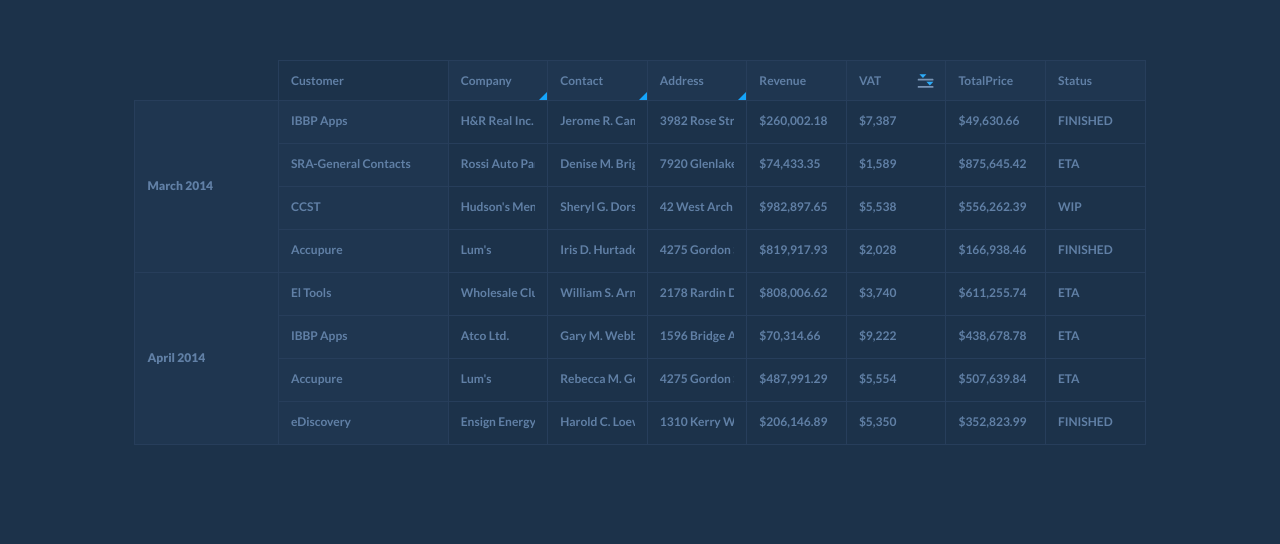
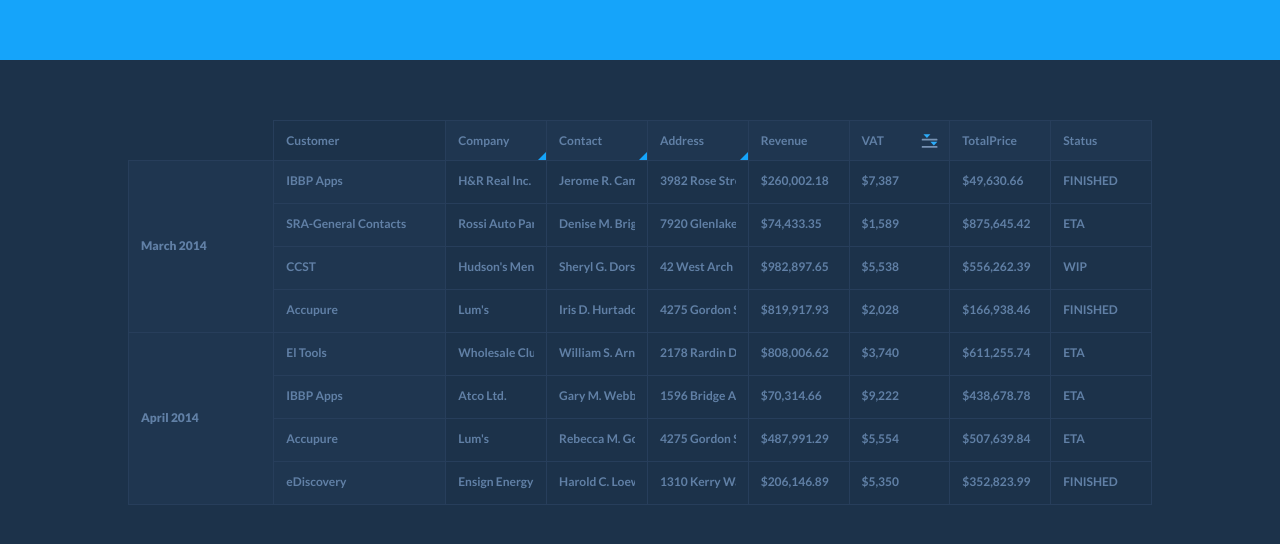
Before and after one commit to LucienLee/vue-data-grid, a Vue app: page / in a window 1280 px wide. Shown: the top 544 px of the page. Built offline with nearby package versions, Linux system fonts and the light colour scheme.

Commit message:
add nav bar

```diff
--- a/src/App.vue
+++ b/src/App.vue
@@ -1,14 +1,17 @@
 <template lang="pug">
 #app
-  dg-table
+  nav-bar
+  dg-table.table
 </template>
 
 <script>
 import DgTable from 'components/DgTable'
+import NavBar from 'components/NavBar'
 
 export default {
   name: 'app',
   components: {
+    NavBar,
     DgTable
   }
 }
@@ -22,12 +25,15 @@
   font-size: 12px
   background: $bg-color
   color: $text-color
+  margin: 0
 
 #app
   font-family: Lato, Arial, sans-serif
   font-weight: 700
   -webkit-font-smoothing: antialiased
   -moz-osx-font-smoothing: grayscale
+
+.table
   margin-top: 60px
 
 a
--- /dev/null
+++ b/src/components/NavBar.vue
@@ -0,0 +1,16 @@
+<template lang="pug">
+nav
+</template>
+
+<script>
+
+</script>
+
+<style lang="sass" scoped>
+@import "../sass/variables"
+
+nav
+  width: 100%
+  height: 60px
+  background: $primary-color
+</style>
```
